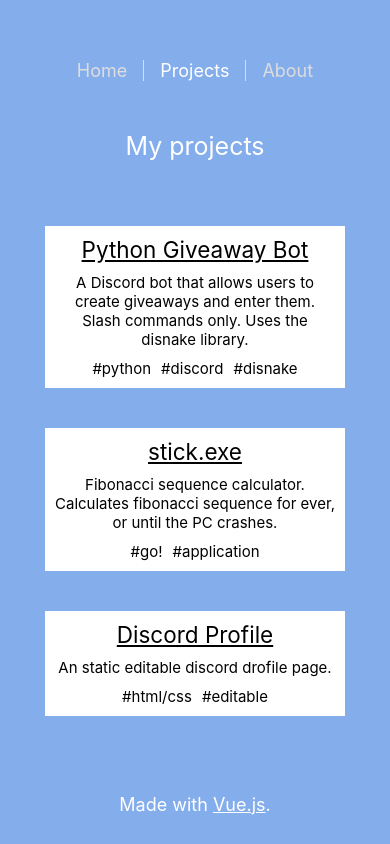
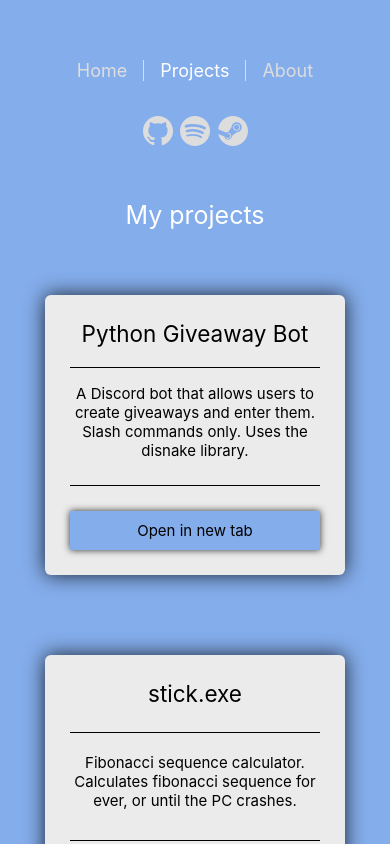
Before and after one commit to d4vss/vuejs-davs, a Vue app: page /projects in a window 390 px wide. Shown: the top 844 px of the page. Built offline with nearby package versions, Linux system fonts and the light colour scheme.

Commit message:
Changes 2404
Changed projects, added Social icons, added animation

```diff
--- a/src/App.vue
+++ b/src/App.vue
@@ -1,5 +1,8 @@
 <script setup>
 import { RouterLink, RouterView } from 'vue-router';
+import GitHub from './views/icons/GitHub.vue';
+import Spotify from './views/icons/Spotify.vue';
+import Steam from './views/icons/Steam.vue';
 </script>
 
 <template>
@@ -13,7 +16,9 @@ import { RouterLink, RouterView } from 'vue-router';
             <RouterLink to="/about">About</RouterLink>
           </nav>
           <div class="socials">
-
+            <a target=_blank href="https://github.com/d4vss"><GitHub /></a>
+            <a target=_blank href="https://open.spotify.com/user/dsrmybymxe5nv86bajh5z72r8"><Spotify /></a>
+            <a target=_blank href="https://steamcommunity.com/id/d4vss/"><Steam /></a>
           </div>
         </div>
       </header>
@@ -32,7 +37,7 @@ import { RouterLink, RouterView } from 'vue-router';
 <style scoped>
 /* Transitions */
 .page-slide-enter-active, .page-slide-leave-active {
-  transition: transform .3s ease;
+  transition: transform .35s ease;
 }
 
 .page-slide-leave-to {
@@ -79,6 +84,20 @@ nav a:first-of-type {
   border: 0;
 }
 
+/* Socials */
+
+.socials {
+  display: flex;
+  flex-direction: row;
+  align-items: center;
+  gap: 7.5px;
+}
+
+.socials a:hover {
+  transition: all .5s ease;
+  filter: brightness(2);
+}
+
 /* Page layout */
 
 .page {
@@ -110,7 +129,18 @@ nav a:first-of-type {
 
 /* Media queries */
 
+@media (max-width: 1400px) {
+  .page {
+    min-height: 92vh;
+  }
+}
+
 @media (max-width: 450px){
+  .wrapper {
+    flex-direction: column;
+    align-items: center;
+    gap: 35px;
+  }
   nav {
     display: inline;
   }
--- a/src/assets/projects.json
+++ b/src/assets/projects.json
@@ -3,31 +3,17 @@
         "0" : {
             "name" : "Python Giveaway Bot",
             "description" : "A Discord bot that allows users to create giveaways and enter them. Slash commands only. Uses the disnake library.",
-            "url" : "https://github.com/d4vss/python-giveawaybot",
-            "index" : 0,
-            "tags" : {
-                "1" : "Python",
-                "2" : "Discord",
-                "3" : "Disnake"
-            }
+            "url" : "https://github.com/d4vss/python-giveawaybot"
         },
         "1" : {
             "name" : "stick.exe",
             "description" : "Fibonacci sequence calculator. Calculates fibonacci sequence for ever, or until the PC crashes.",
-            "url" : "https://github.com/d4vss/stick",
-            "tags" : {
-                "1" : "Go!",
-                "2" : "Application"
-            }
+            "url" : "https://github.com/d4vss/stick"
         },
         "2" : {
             "name" : "Discord Profile",
             "description" : "An static editable discord drofile page.",
-            "url" : "https://d4vss.github.io/discord-profile",
-            "tags" : {
-                "1" : "HTML/CSS",
-                "2" : "Editable"
-            }
+            "url" : "https://d4vss.github.io/discord-profile"
         }
     }
 }
--- a/src/views/HomeView.vue
+++ b/src/views/HomeView.vue
@@ -15,6 +15,12 @@
 /* Rotate Animation */
 
 @keyframes rotate {
+  25%, 35%, 40%, 50% {
+    scale: 1;
+  }
+  30%, 45% {
+    scale: 1.03;
+  }
   85% {
     transform: rotate(0deg);
   }
@@ -29,7 +35,7 @@
   user-select: none;
   border-radius: 999px;
   width: fit-content;
-  margin: 100px auto;
+  margin: 100px auto 50px auto;
   box-shadow: 0 0 0 30px rgba(255, 255, 255, 0.3);
 }
 .circle {
@@ -50,17 +56,23 @@
 /* Text */
 
 .quote {
-  margin-top: 300px;
+  margin-top: 400px;
 }
 
 /* Media Queries */
 
-@media (max-width: 1000px) {
+@media (max-width: 1500px) {
+  .quote {
+    margin-top: 300px;
+  }
+}
+
+@media (max-width: 1300px) {
   .wrap {
     margin-bottom: 50px;
   }
   .quote {
-    margin-top: 200px;
+    margin-top: 100px;
   }
 }
 </style>
--- a/src/views/NotFoundView.vue
+++ b/src/views/NotFoundView.vue
@@ -4,6 +4,12 @@ import { RouterLink } from 'vue-router';
 
 <template>
     <div class="content">
-        <h1 class="page-title">This page does not exist. Return to <RouterLink to="/">Homepage</RouterLink></h1>
+        <h1 class="page-title">This page does not exist.<br>Return to <RouterLink to="/">Homepage</RouterLink>.</h1>
     </div>
 </template>
+
+<style scoped>
+a {
+    text-decoration: underline;
+}
+</style>
--- a/src/views/ProjectsView.vue
+++ b/src/views/ProjectsView.vue
@@ -8,13 +8,11 @@
             <h1 class="page-title">My projects</h1>
             <div class="cards">
                 <div class="card" v-for="(item, index) in Values['projects']" :key="item.name">
-                    <div class="content">
-                        <a target=_blank :href="item.url"><h2 class="title">{{ item.name }}</h2></a>
-                        <p class="desc"> {{ item.description }}</p>
-                        <div class="tags">
-                            <span class="tag" v-for="tag in item.tags" :key="tag">#{{ tag.toLowerCase() }}</span>
-                        </div>
-                    </div>
+                    <h2 class="title">{{ item.name }}</h2>
+                    <span class="splitter"></span>
+                    <p class="desc"> {{ item.description }}</p>
+                    <span class="splitter"></span>
+                    <a class="open" target=_blank :href="item.url">Open in new tab</a>
                 </div>
             </div>
         </div>
@@ -22,32 +20,64 @@
 </template>
 
 <style scoped>
+@media (min-width: 800px) {
+    .cards {
+        margin-inline: 100px;
+    }
+}
+@media (max-width: 450px) {
+    .cards {
+        gap: 40px;
+    }
+    .card {
+        gap: 15px;
+    }
+}
 .cards {
     display: flex;
     flex-direction: row;
-    gap: 40px;
+    gap: 80px;
     flex-wrap: wrap;
     justify-content: center;
 }
 
 .card {
-    background-color: var(--color-secondary);
+    background-color: rgb(235, 235, 235);
     color: #000;
-    padding: 10px;
+    padding: 25px;
     width: 300px;
-}
-
-.tags {
+    min-height: 280px;
+    box-shadow: 0 0 20px 0 rgba(0, 0, 0, 0.8);
+    border-radius: 6px;
     display: flex;
-    flex-direction: row;
-    gap: 10px;
-    flex-wrap: wrap;
-    justify-content: center;
-    margin-top: 10px;
+    flex-direction: column;
+    justify-content: space-between;
 }
 
 .card .title {
-    text-decoration: underline;
-    margin-bottom: 10px;
+    margin-bottom: 5px;
+}
+
+.card .desc {
+    padding-bottom: 10px;
+}
+
+.card .open {
+    padding: 10px 5px;
+    background-color: var(--color-accent);
+    text-align: center;
+    text-decoration: none;
+    margin-top: 10px;
+    box-shadow: 0 0 7px 0 rgba(0, 0, 0, 0.8);
+    transition: all .3s ease;
+}
+
+.card .open:hover {
+    scale: 1.01;
+    box-shadow: 0 0 14px 0 rgba(0, 0, 0, 0.8);
+}
+
+.card .splitter {
+    border-top: 1px solid #000;
 }
 </style>
--- /dev/null
+++ b/src/views/icons/GitHub.vue
@@ -0,0 +1,3 @@
+<template>
+    <svg xmlns="https://www.w3.org/2000/svg" width="30" height="30" fill="#dddddd" viewBox="0 0 24 24"><path d="M12 0c-6.626 0-12 5.373-12 12 0 5.302 3.438 9.8 8.207 11.387.599.111.793-.261.793-.577v-2.234c-3.338.726-4.033-1.416-4.033-1.416-.546-1.387-1.333-1.756-1.333-1.756-1.089-.745.083-.729.083-.729 1.205.084 1.839 1.237 1.839 1.237 1.07 1.834 2.807 1.304 3.492.997.107-.775.418-1.305.762-1.604-2.665-.305-5.467-1.334-5.467-5.931 0-1.311.469-2.381 1.236-3.221-.124-.303-.535-1.524.117-3.176 0 0 1.008-.322 3.301 1.23.957-.266 1.983-.399 3.003-.404 1.02.005 2.047.138 3.006.404 2.291-1.552 3.297-1.23 3.297-1.23.653 1.653.242 2.874.118 3.176.77.84 1.235 1.911 1.235 3.221 0 4.609-2.807 5.624-5.479 5.921.43.372.823 1.102.823 2.222v3.293c0 .319.192.694.801.576 4.765-1.589 8.199-6.086 8.199-11.386 0-6.627-5.373-12-12-12z"/></svg>
+</template>
--- /dev/null
+++ b/src/views/icons/Spotify.vue
@@ -0,0 +1,3 @@
+<template>
+    <svg width="30" height="30" xmlns="https://www.w3.org/2000/svg" fill="#dddddd" fill-rule="evenodd" clip-rule="evenodd" viewBox="0 0 24 24"><path d="M19.098 10.638c-3.868-2.297-10.248-2.508-13.941-1.387-.593.18-1.22-.155-1.399-.748-.18-.593.154-1.22.748-1.4 4.239-1.287 11.285-1.038 15.738 1.605.533.317.708 1.005.392 1.538-.316.533-1.005.709-1.538.392zm-.126 3.403c-.272.44-.847.578-1.287.308-3.225-1.982-8.142-2.557-11.958-1.399-.494.15-1.017-.129-1.167-.623-.149-.495.13-1.016.624-1.167 4.358-1.322 9.776-.682 13.48 1.595.44.27.578.847.308 1.286zm-1.469 3.267c-.215.354-.676.465-1.028.249-2.818-1.722-6.365-2.111-10.542-1.157-.402.092-.803-.16-.895-.562-.092-.403.159-.804.562-.896 4.571-1.045 8.492-.595 11.655 1.338.353.215.464.676.248 1.028zm-5.503-17.308c-6.627 0-12 5.373-12 12 0 6.628 5.373 12 12 12 6.628 0 12-5.372 12-12 0-6.627-5.372-12-12-12z"/></svg>
+</template>
--- /dev/null
+++ b/src/views/icons/Steam.vue
@@ -0,0 +1,3 @@
+<template>
+    <svg xmlns="https://www.w3.org/2000/svg" width="30" height="30" fill="#dddddd" viewBox="0 0 24 24"><path d="M24 12c0 6.627-5.373 12-12 12-5.782 0-10.608-4.091-11.744-9.537l4.764 2.003c.285 1.441 1.56 2.547 3.115 2.534 1.723-.017 3.105-1.414 3.116-3.129l.007-.003 3.602-2.684c2.304.024 4.14-1.833 4.14-4.091 0-2.26-1.834-4.093-4.093-4.093-2.234 0-4.048 1.791-4.09 4.015l-2.64 3.693c-.668-.014-1.269.169-1.791.51l-6.294-2.646c.708-5.953 5.765-10.572 11.908-10.572 6.627 0 12 5.373 12 12zm-16.577 5.477l-1.544-.649c.38.858 1.236 1.461 2.249 1.457 1.346-.012 2.422-1.11 2.41-2.455-.012-1.329-1.104-2.41-2.432-2.41-.287.001-.57.05-.86.16l1.542.648c.898.378 1.319 1.411.941 2.308-.376.896-1.409 1.318-2.306.941zm7.484-5.602c-1.533 0-2.781-1.249-2.781-2.782 0-1.534 1.248-2.782 2.781-2.782 1.534 0 2.781 1.248 2.781 2.782 0 1.533-1.247 2.782-2.781 2.782zm0-.682c1.159 0 2.1-.942 2.1-2.101 0-1.158-.94-2.102-2.1-2.102s-2.102.943-2.102 2.102c.001 1.159.943 2.101 2.102 2.101z"/></svg>
+</template>
```
